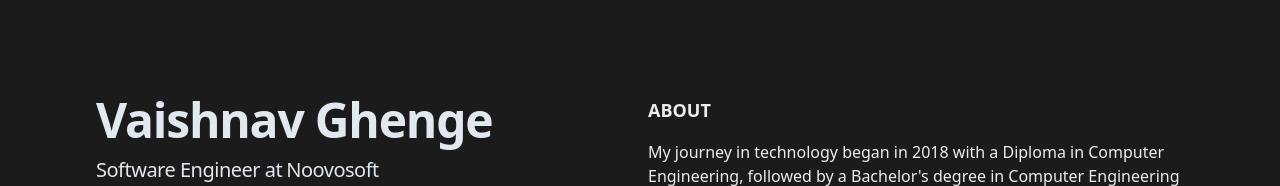
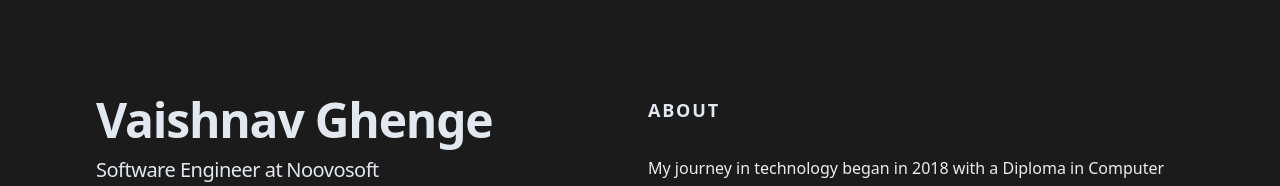
Before and after one commit to VaishnavGhenge/portfolio, a Next.js app: page / in a window 1280 px wide. Shown: the top 186 px of the page. Built offline with nearby package versions, Linux system fonts and the light colour scheme; no server answers.

Commit message:
style: Standardize section title spacing and typography by increasing bottom margin and adding letter spacing.

```diff
--- a/components/about.tsx
+++ b/components/about.tsx
@@ -1,7 +1,7 @@
 export default function About() {
     return (
         <div className='mb-16'>
-            <h2 className='text-lg font-bold uppercase mb-4'>About</h2>
+            <h2 className='text-lg font-bold uppercase mb-8 tracking-widest text-slate-200'>About</h2>
             <div>
                 <p>My journey in technology began in 2018 with a Diploma in Computer Engineering, followed by a Bachelor&apos;s degree in Computer Engineering completed in July 2024. I currently work as a Full-Stack Developer at Noovosoft Technologies, where I began as an intern in August 2023 and transitioned to a full-time role in September 2024.</p>
                 <p className='mt-4'>At Noovosoft, I specialize in building and maintaining full-stack applications using Python, Django, Angular, and TypeScript. My work focuses on developing scalable solutions for client projects, implementing new features, and optimizing existing systems for performance and reliability.</p>
--- a/components/blogs.tsx
+++ b/components/blogs.tsx
@@ -20,7 +20,7 @@ export default async function Blogs() {
 
     return (
         <div className='mb-16'>
-            <h2 className='text-lg font-bold uppercase mb-4 text-slate-200'>Recent Blog Posts</h2>
+            <h2 className='text-lg font-bold uppercase mb-8 tracking-widest text-slate-200'>Recent Blog Posts</h2>
             <div>
                 <ol>
                     {articles.map((article, index) => (
--- a/components/experience.tsx
+++ b/components/experience.tsx
@@ -26,7 +26,7 @@ export default function Experience() {
 
     return (
         <div className='mb-16'>
-            <h2 className='text-lg font-bold uppercase mb-4'>Experience</h2>
+            <h2 className='text-lg font-bold uppercase mb-8 tracking-widest text-slate-200'>Experience</h2>
             <div className='group/list'>
                 <ol>
                     {expreriences.map((experience) => (
--- a/components/skills.tsx
+++ b/components/skills.tsx
@@ -32,7 +32,7 @@ export default function Skills() {
 
     return (
         <div className='mb-16'>
-            <h2 className='text-lg font-bold uppercase mb-6 tracking-widest text-slate-200'>Technical Skills</h2>
+            <h2 className='text-lg font-bold uppercase mb-8 tracking-widest text-slate-200'>Technical Skills</h2>
             <div className='grid gap-8 md:grid-cols-1'>
                 {skillCategories.map((category) => (
                     <div key={category.title}>
```
